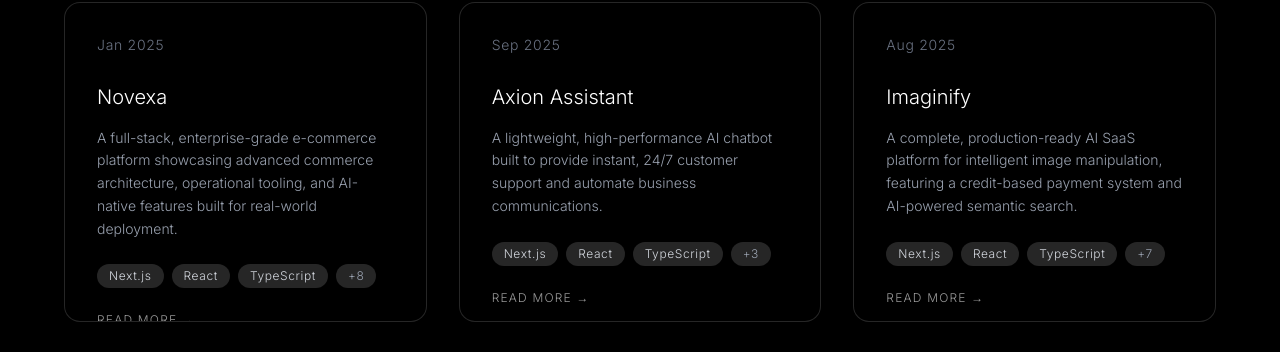
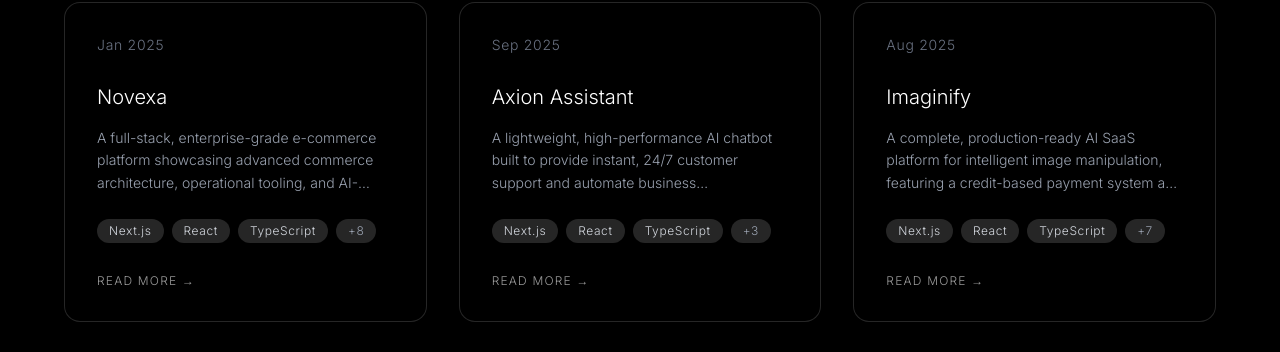
Before and after one commit to aliahmed-io/portfolio, a Next.js app: page /projects in a window 1280 px wide. Shown: the part 309-661 px from the top of the page. Built offline with nearby package versions, Linux system fonts and the light colour scheme; no server answers.

Commit message:
feat: Add a new projects page displaying animated project cards with dynamic imports.

```diff
--- a/app/projects/page.tsx
+++ b/app/projects/page.tsx
@@ -85,7 +85,7 @@ export default function ProjectsPage() {
                         {project.title}
                       </h3>
 
-                      <p className="text-gray-400 text-sm leading-relaxed mb-6 font-light">
+                      <p className="text-gray-400 text-sm leading-relaxed mb-6 font-light line-clamp-3">
                         {project.description}
                       </p>
 
@@ -105,7 +105,7 @@ export default function ProjectsPage() {
                         )}
                       </div>
 
-                      <div className="text-white/60 text-xs font-light tracking-widest uppercase group-hover:text-white transition-colors duration-300">
+                      <div className="text-white/60 text-xs font-light tracking-widest uppercase group-hover:text-white transition-colors duration-300 mt-auto">
                         Read more →
                       </div>
                     </div>
```
